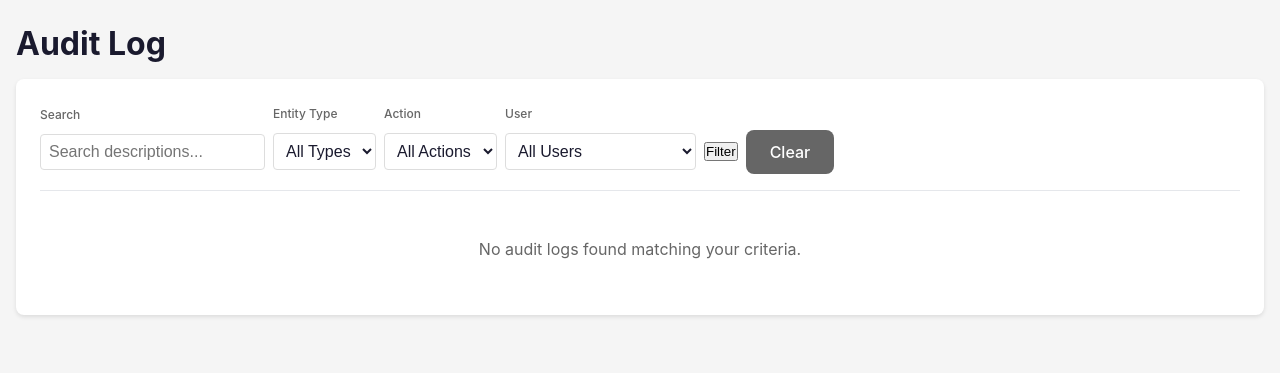
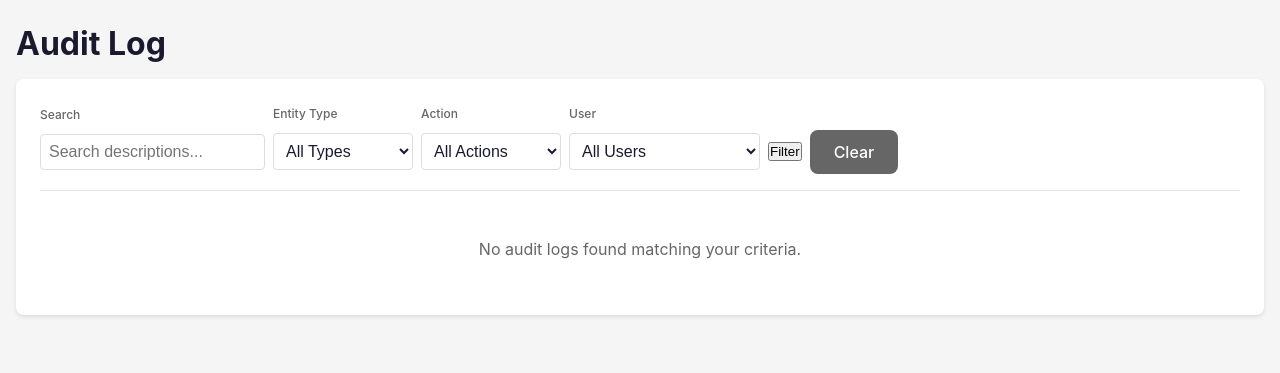
Before and after one commit to mail2jack/osint-dashboard, a Flask app: page /cms/audit in a window 1280 px wide. Shown: the part 56-429 px from the top of the page. Run offline with Flask 3, Linux system fonts and the light colour scheme; a user stored in the database is signed in; some libraries are stand-ins or nearby versions.

Commit message:
Fix filter bar inputs stacking vertically (override global width:100%)

```diff
--- a/templates/cms/base.html
+++ b/templates/cms/base.html
@@ -226,6 +226,7 @@
 
         /* Filter styles */
         .filters { display: flex; gap: 0.5rem; flex-wrap: wrap; align-items: center; margin-bottom: 1rem; padding-bottom: 1rem; border-bottom: 1px solid var(--border-color); }
+        .filters input, .filters select { width: auto; min-width: 140px; flex: 0 1 auto; }
         .filters input, .filters select { padding: 0.5rem; border: 1px solid var(--border-input); border-radius: 4px; background: var(--bg-card); color: var(--text-primary); }
 
         /* Pagination */
```
